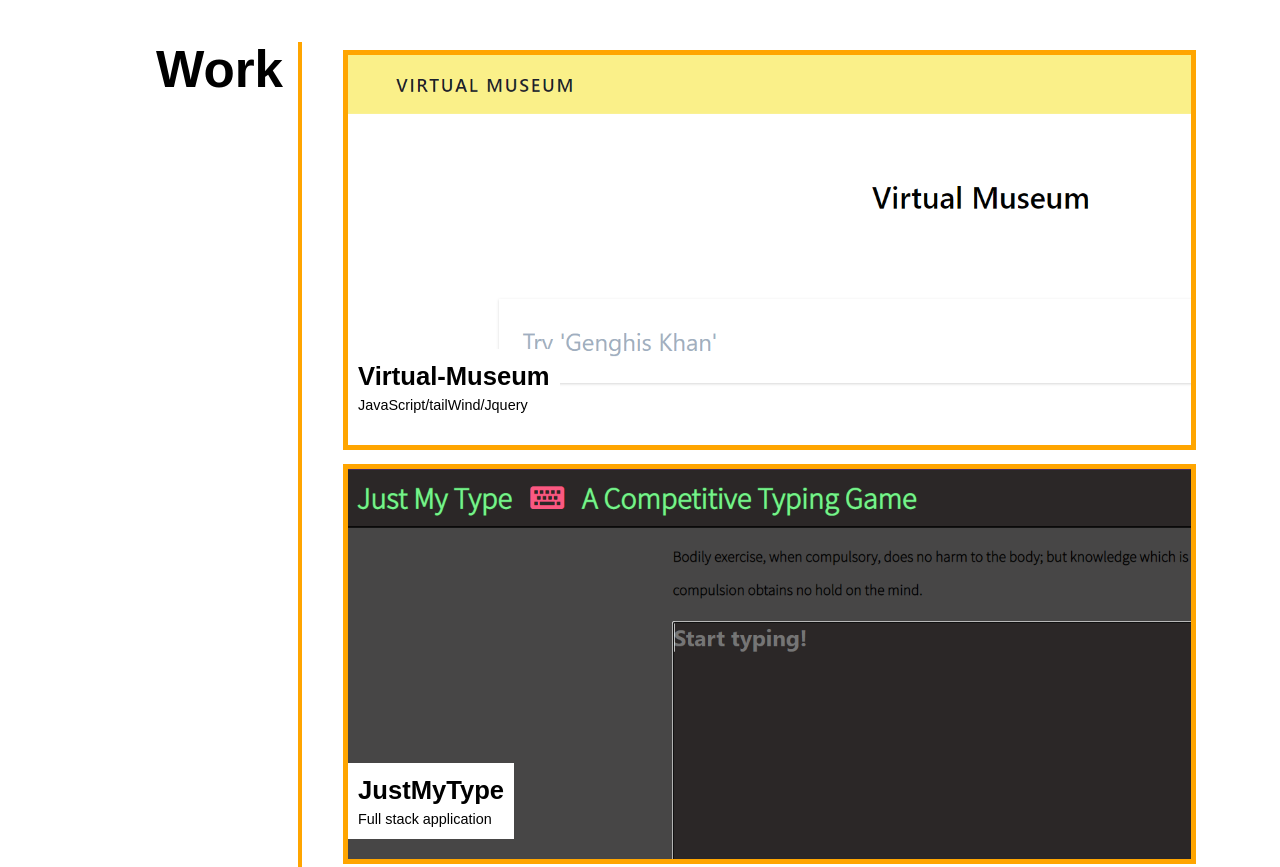
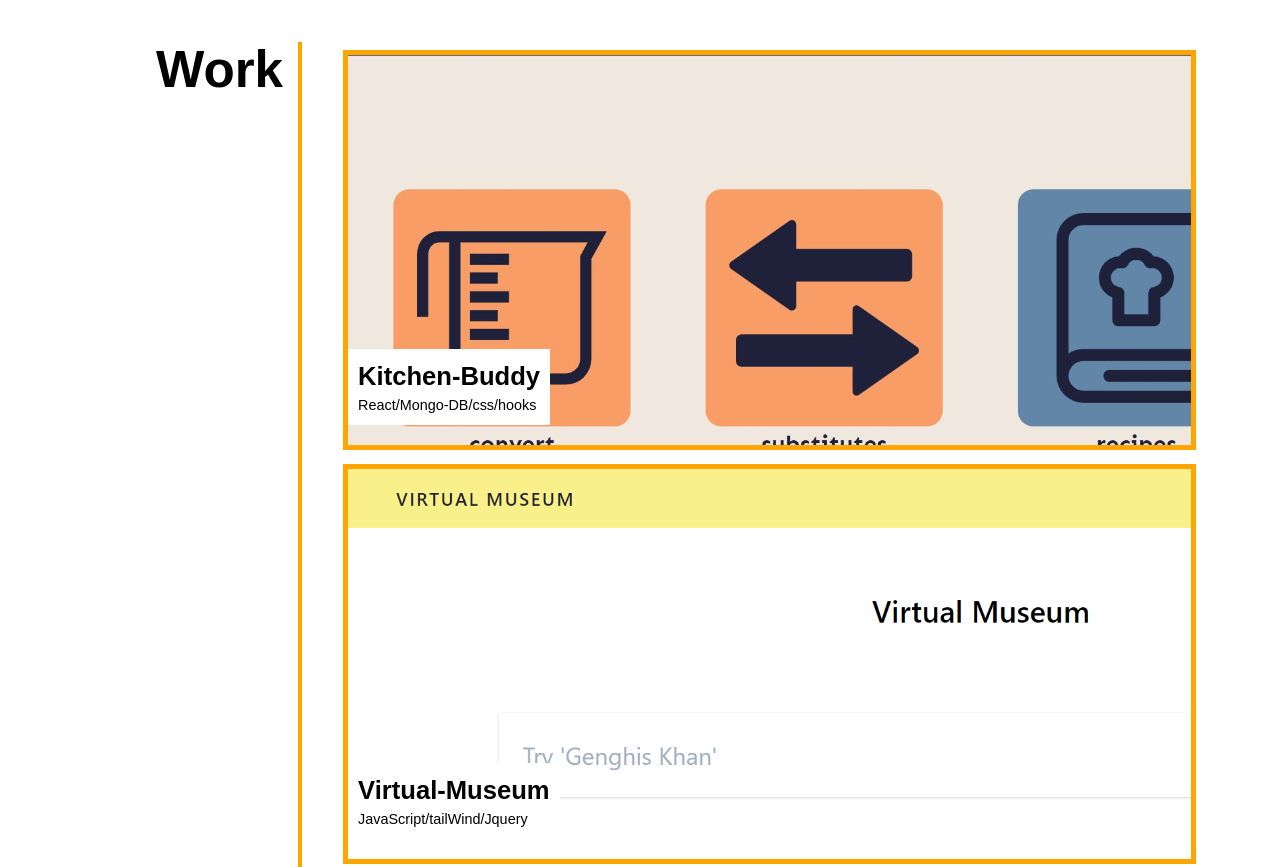
Before and after one commit to Amado-bot/AG.Portfolio, a plain HTML site: page index.html in a window 1280 px wide. Shown: the part 659-1526 px from the top of the page. Drawn offline with Linux system fonts and the light colour scheme.

Commit message:
added project 3

```diff
--- a/assets/css/style.css
+++ b/assets/css/style.css
@@ -233,6 +233,9 @@ main {
   background-image: url("../images/02-portfolio-4.jpg");
 }
 
+.kitchen-buddy{
+  background-image: url("../images/kitchen-buddy.JPG")
+}
 /* end portfolio project images */
 
 @media screen and (max-width: 980px) {
--- a/index.html
+++ b/index.html
@@ -49,6 +49,13 @@
     <!-- portfolio container -->
     <section class="page-section" id="work">
       <h2>Work</h2>
+      <div class="flex-container">
+        <a href="https://kitchen-buddy.herokuapp.com/" class="flex-item kitchen-buddy">
+          <div>
+            <h3>Kitchen-Buddy</h3>
+            <span>React/Mongo-DB/css/hooks</span>
+          </div>
+        </a>
       <div class="flex-container">
         <a href="https://rm-evans.github.io/Virtual-Museum/" class="flex-item virtual-museum">
           <div>
```
Also changed, not shown: assets/images/kitchen-buddy.JPG (added).
